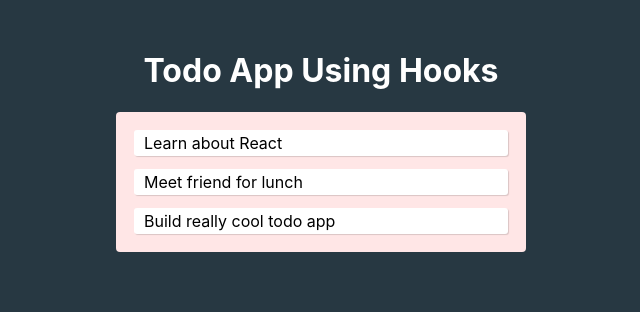
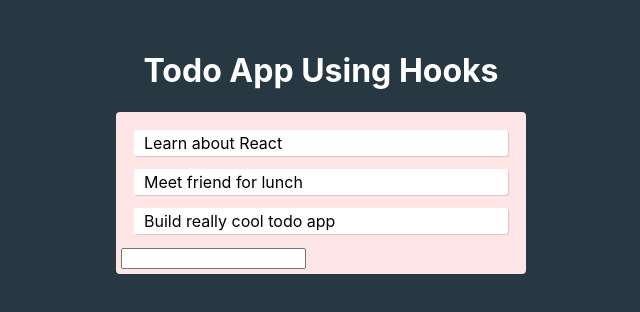
Before and after one commit to jburger69/react-hooks-todo, a React (Create React App) app: page / in a window 1280 px wide. Shown: the top 312 px of the page, without its empty margins (319-959 px from the left). Built offline with nearby package versions, Linux system fonts and the light colour scheme.

Commit message:
function TodoForm hook to handle new todos

```diff
--- a/src/App.js
+++ b/src/App.js
@@ -4,6 +4,23 @@
 function Todo({ todo, index }) {
   return(
     <div className="todo">{ todo.text }</div>
+  )
+}
+
+function TodoForm({addTodo}) {
+  const [value, setValue] = useState('');
+
+  const handleSubmit = e => {
+    e.preventDefault();
+    if(!value) return;
+    addTodo(value);
+    setValue('');
+  }
+
+  return (
+    <form onSubmit={handleSubmit}>
+      <input type="text" className="input" value={value} onChange={e => setValue(e.target.value)} />
+    </form>
   )
 }
 
@@ -23,6 +40,11 @@
     }
   ]);
 
+  const addTodo = text => {
+    const newTodos = [...todos, { text }];
+    setTodos(newTodos);
+  }
+
   return(
     <div className="app">
       <h1 className="header-text">Todo App Using Hooks</h1>
@@ -30,6 +52,7 @@
         {todos.map((todo, index) => (
           <Todo key={index} index={index} todo={todo} />
         ))}
+        <TodoForm addTodo={addTodo} />
       </div>
     </div>
   )
```
